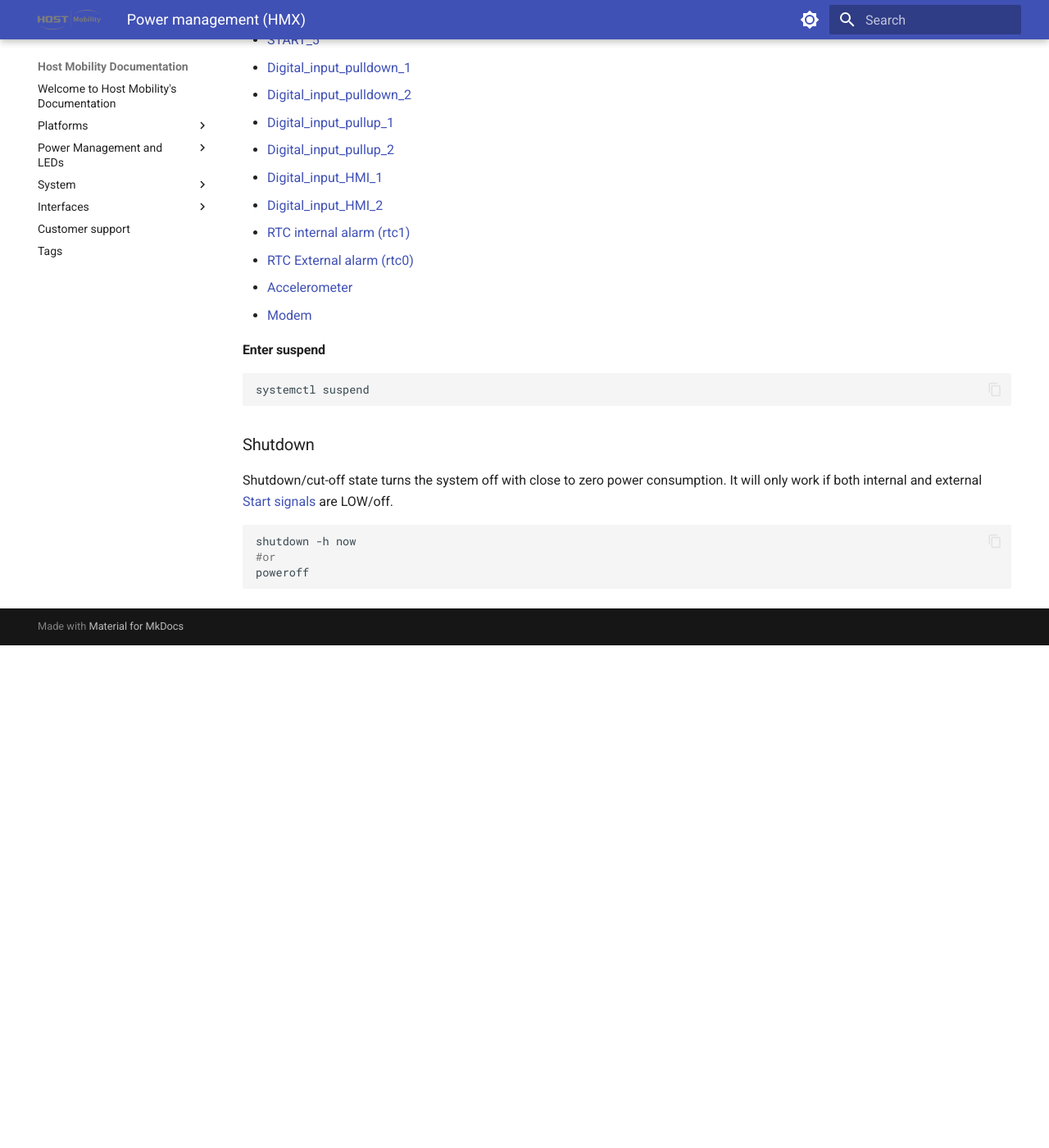
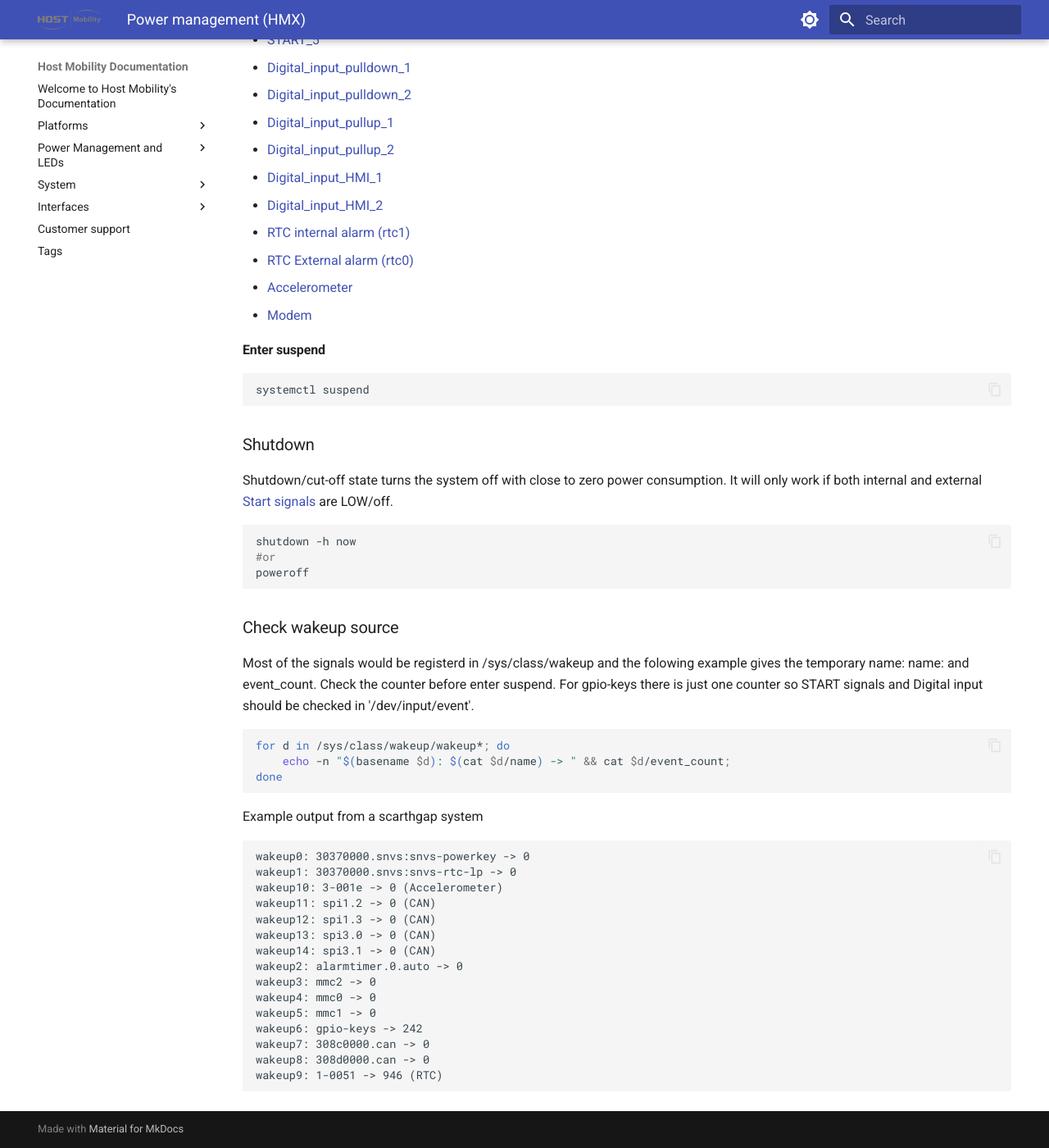
Before and after one commit to hostmobility/documentation, an MkDocs documentation site: the page built from docs/system/hmx/power_management.md, in a window 1280 px wide and 1400 px high, scrolled down 825 px. Shown: the whole window at 82% size. Built offline with MkDocs 1.6.1 and Material for MkDocs 9.7.7, drawn with Linux system fonts in a browser that asks for light colours; before the commit the page ends 1612 px from its top, so only the background shows below that.

Commit message:
HMX: add check wakeup source

````diff
--- a/docs/system/hmx/power_management.md
+++ b/docs/system/hmx/power_management.md
@@ -51,3 +51,34 @@ shutdown -h now
 #or
 poweroff
 ```
+
+### Check wakeup source
+
+Most of the signals would be registerd in /sys/class/wakeup and the folowing example gives the temporary name: name: and event_count. Check the counter before enter suspend.
+For gpio-keys there is just one counter so START signals and Digital input should be checked in '/dev/input/event'.
+
+
+```bash
+for d in /sys/class/wakeup/wakeup*; do
+    echo -n "$(basename $d): $(cat $d/name) -> " && cat $d/event_count;
+done
+```
+
+Example output from a scarthgap system
+```
+wakeup0: 30370000.snvs:snvs-powerkey -> 0
+wakeup1: 30370000.snvs:snvs-rtc-lp -> 0
+wakeup10: 3-001e -> 0 (Accelerometer)
+wakeup11: spi1.2 -> 0 (CAN)
+wakeup12: spi1.3 -> 0 (CAN)
+wakeup13: spi3.0 -> 0 (CAN)
+wakeup14: spi3.1 -> 0 (CAN)
+wakeup2: alarmtimer.0.auto -> 0
+wakeup3: mmc2 -> 0
+wakeup4: mmc0 -> 0
+wakeup5: mmc1 -> 0
+wakeup6: gpio-keys -> 242
+wakeup7: 308c0000.can -> 0
+wakeup8: 308d0000.can -> 0
+wakeup9: 1-0051 -> 946 (RTC)
+```
````
